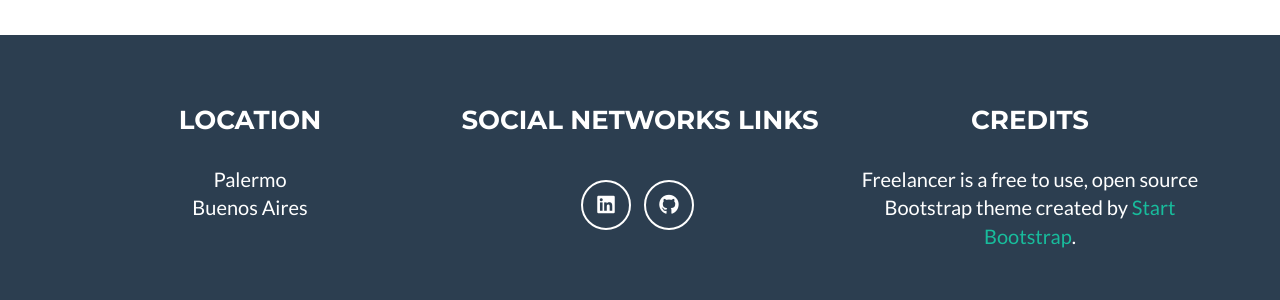
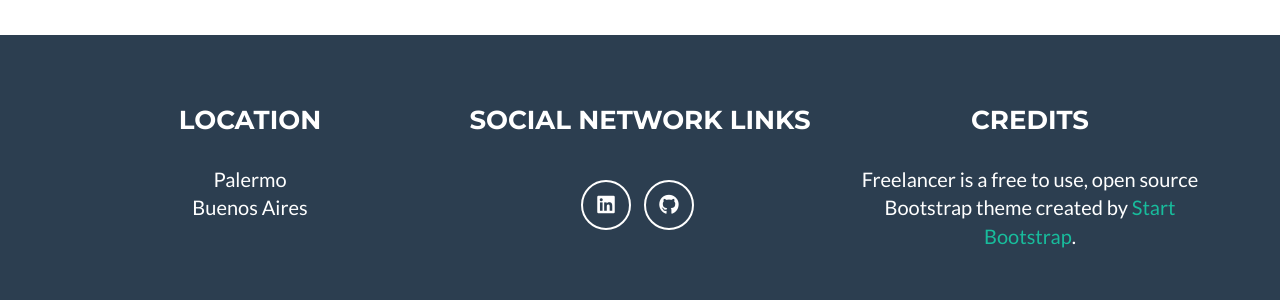
Before and after one commit to aslavchev/aslavchev.github.io, a Jekyll site: the page built from _posts/2014-07-18-project-1.markdown, in a window 1280 px wide and 900 px high, scrolled down 2472 px. Shown: the part 518-818 px from the top of the window. Built offline with Jekyll 4.4.1, drawn with Linux system fonts in a browser that asks for light colours.

Commit message:
Fix linter issues in _config.yml, footer.html and modals.html

```diff
--- a/_config.yml
+++ b/_config.yml
@@ -34,15 +34,17 @@
 footer:
   copyright: Alex Slavchev | El Camino de DevOps
   location: location
-  social: Social Networks links
+  social: Social Network links
   credits: Credits
 
 # Social networks usernames (many more available: google-plus, flickr, dribbble, pinterest, instagram, tumblr, linkedin, etc.)
 social:
-  - title: linkedin
+  - title: LinkedIn
     url: https://www.linkedin.com/in/aleksandar-slavchev-187313213/
-  - title: github
-    url: http://github.com/jekyll
+    icon: linkedin
+  - title: GitHub
+    url: https://github.com/aslavchev
+    icon: github
 
 # Postal address (add as many lines as necessary)
 address:
--- a/_includes/footer.html
+++ b/_includes/footer.html
@@ -18,8 +18,10 @@
           <ul class="list-inline">
             {% for network in site.social %}
             <li>
-              <a href="{{ network.url }}" class="btn-social btn-outline"><i
-                  class="fa-brands fa-fw fa-{{ network.title | downcase | replace: ' ', '-' }}"></i></a>
+              <a href="{{ network.url }}" class="btn-social btn-outline">
+                <!-- <i class="fa-brands fa-fw fa-{{ network.title | downcase | replace: ' ', '-' }}"></i> -->
+                <i class="fa-brands fa-fw fa-{{ network.icon }}"></i>
+              </a>
             </li>
             {% endfor %}
           </ul>
--- a/_includes/modals.html
+++ b/_includes/modals.html
@@ -41,7 +41,6 @@
               <a href="{{ post.link }}" target="_blank">{{ post.alt }}</a>
               {% endif %}
             </ul>
-            </ul>
             <button type="button" class="btn btn-default" data-dismiss="modal"><i class="fa fa-times"></i>
               Close</button>
           </div>
```
